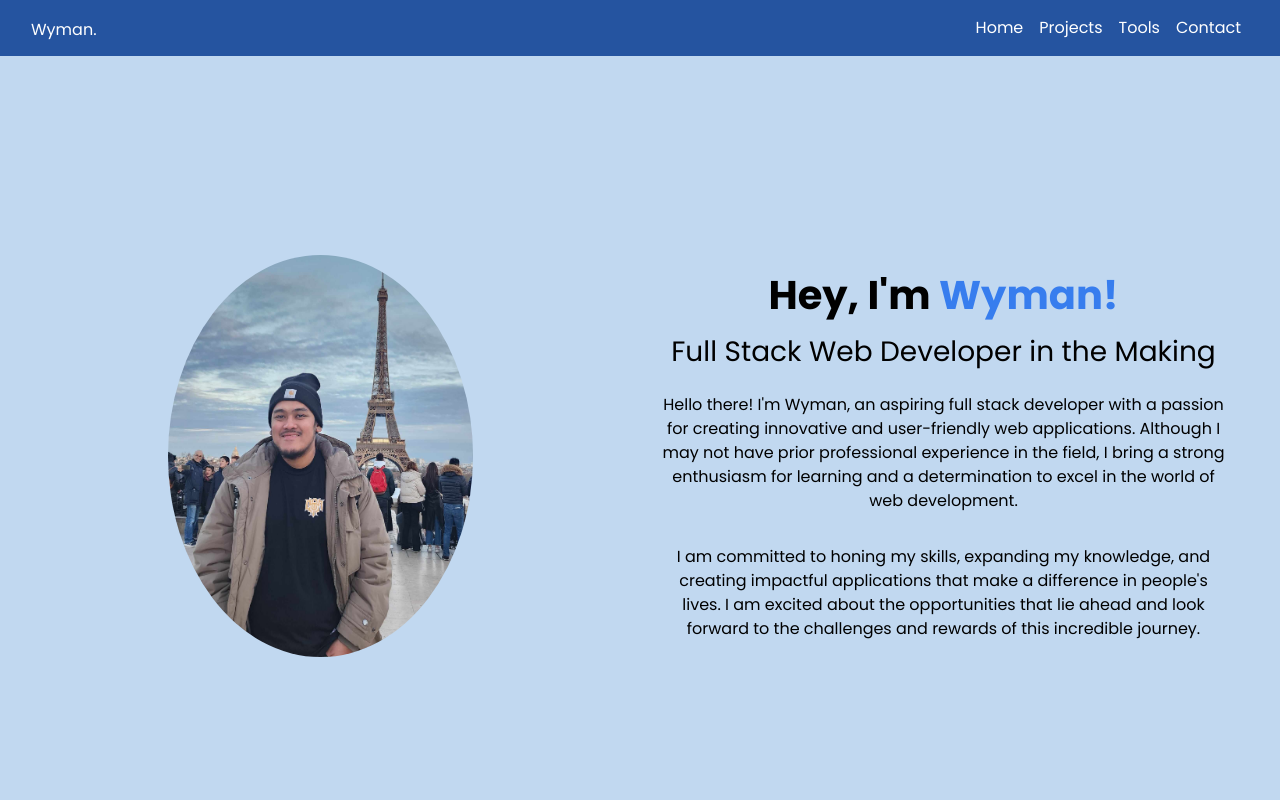
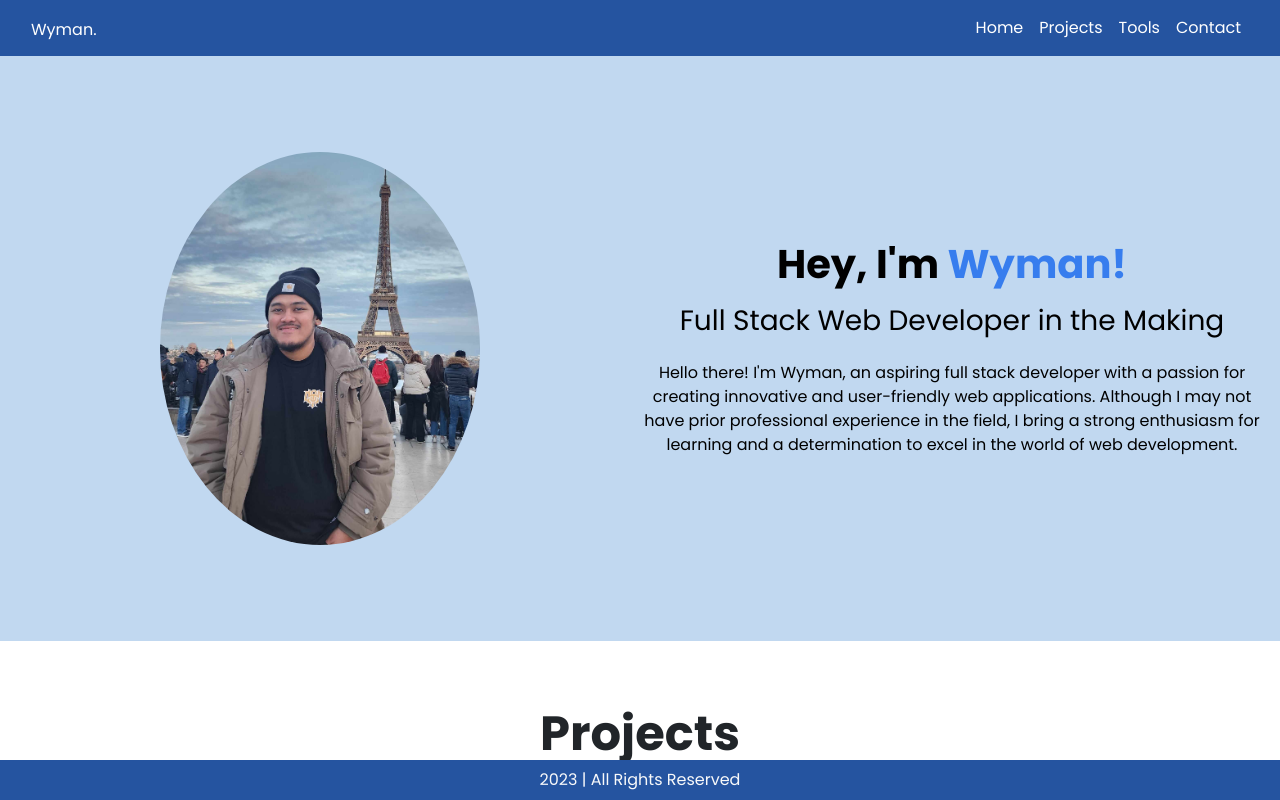
Before and after one commit to wymagpantay/webportfolio, a plain HTML site: page index.html in a window 1280 px wide. Shown: the top 800 px of the page. Drawn offline with nearby package versions, Linux system fonts and the light colour scheme.

Commit message:
revisions

```diff
--- a/index.css
+++ b/index.css
@@ -29,7 +29,6 @@ font-size: 1rem;
 @media screen and (max-width: 575px) {
 
 .brandname { display: none; }
-.footerdate { display: none; }
 }
 
 a:link, a:visited, a:hover {
--- a/index.html
+++ b/index.html
@@ -48,16 +48,15 @@
 </header>
 
 <main id="landing">
-<div class="container-fluid d-flex justify-content-center align-items-center landinggroup">
+<div class="container-fluid d-flex flex-column">
   <div class="row">
-    <div class="col-lg-6 col-md-6 col-sm-12 col-xs-12 d-flex justify-content-around">
+    <div class="col-lg-6 col-md-8 col-12 p-3 px-md-0 py-md-5 my-md-5 d-flex justify-content-center">
       <img class="img-fluid rounded-circle profilepic" src="./images/profilepic.jpg">
     </div>
-    <div class="col-lg-6 col-md-6 col-sm-12 col-xs-12 d-flex flex-column justify-content-center pr-5">
+    <div class="col-lg-6 col-md-4 col-12 d-flex flex-column justify-content-center py-md-3 p-2 pl-md-0 pr-md-3">
       <h1 class="text-center mt-3">Hey, I'm <span class="profilename">Wyman!</span></h1>
       <h3 class="text-center mt-2">Full Stack Web Developer in the Making</h3>
       <p class="text-center mt-3">Hello there! I'm Wyman, an aspiring full stack developer with a passion for creating innovative and user-friendly web applications. Although I may not have prior professional experience in the field, I bring a strong enthusiasm for learning and a determination to excel in the world of web development.</p>
-      <p class="text-center m-3"> I am committed to honing my skills, expanding my knowledge, and creating impactful applications that make a difference in people's lives. I am excited about the opportunities that lie ahead and look forward to the challenges and rewards of this incredible journey.</p>
     </div>
   </div>
 </div>
@@ -234,17 +233,11 @@
 </section>
 
 <footer>
-  <div id="footer" class="text-center text-light mt-5 p-1">
+  <div id="footer" class="fixed-bottom text-center text-light mt-5 p-1">
     <div class="container">
       <div class="row justify-content-center">
-        <div class="col-lg-4 col-md-4 col-sm-4 p-1">
-          Wyman Magpantay
-        </div>
-        <div class="col-lg-4 col-md-4 col-sm-4 footerdate p-1">
-          I
-        </div>
-        <div class="col-lg-4 col-md-4 col-sm-4 footerdate p-1">
-          All Rights Reserved 2023
+        <div class="col p-1">
+          2023 | All Rights Reserved
         </div>
       </div>
     </div>
```
